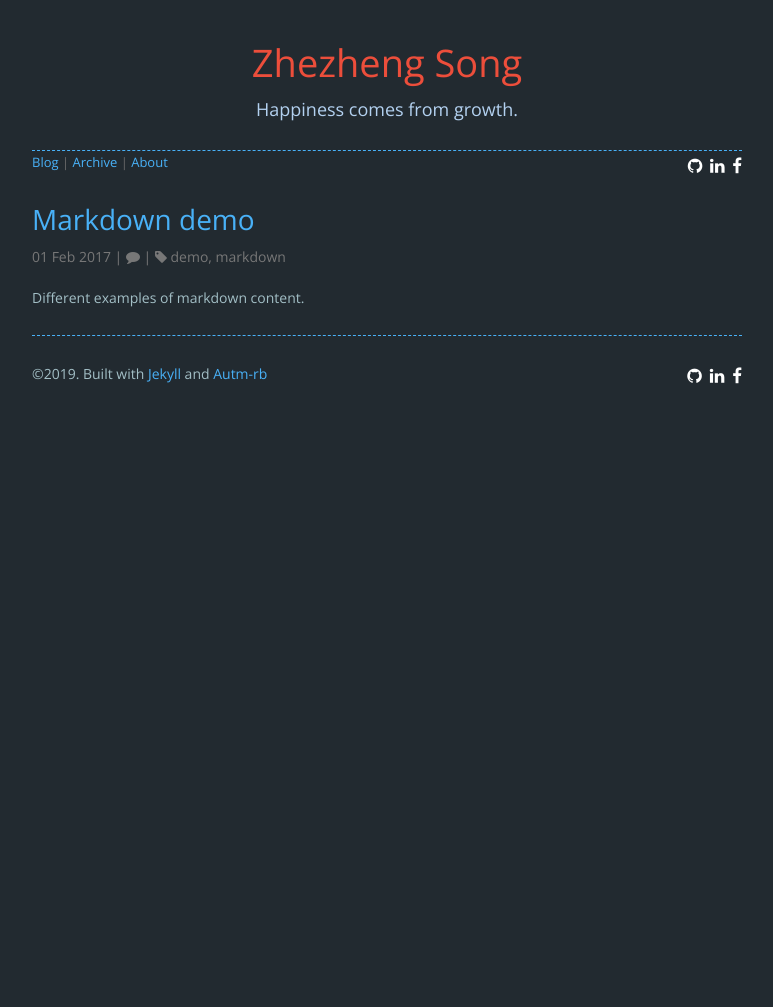
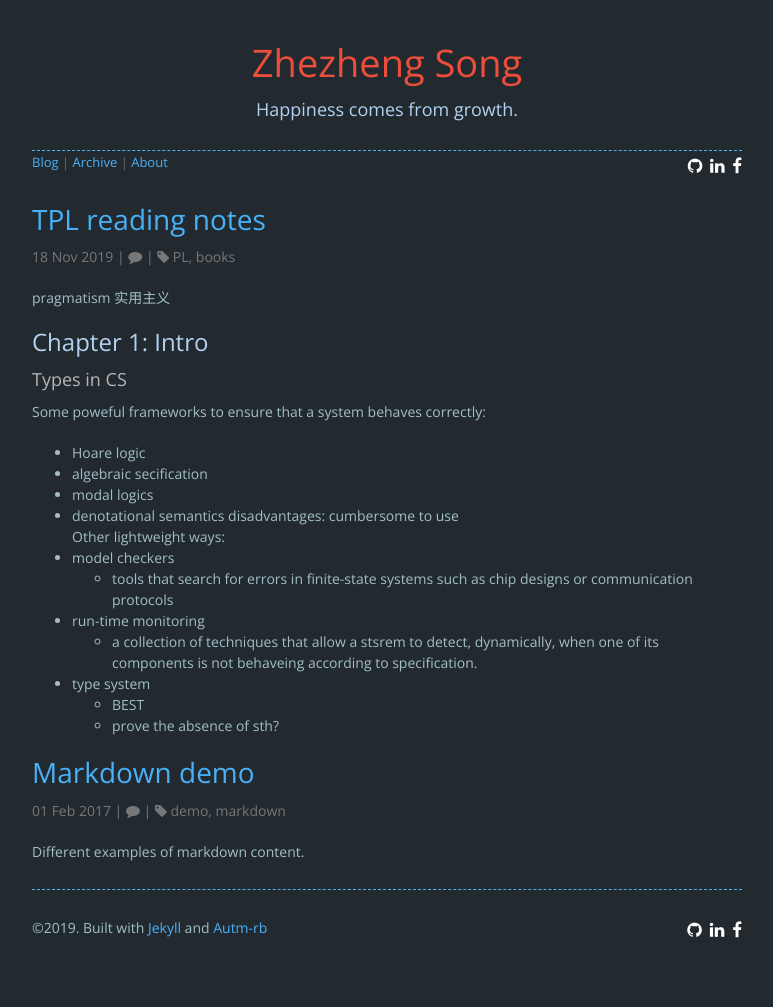
Before and after one commit to zhezhengsong/zhezhengsong.github.io, a Jekyll site: the page built from blog/index.html, in a window 1280 px wide. Shown: the whole page, without its empty margins (253-1026 px from the left). Built offline with Jekyll 4.4.1, drawn with Linux system fonts in a browser that asks for light colours; nearby versions of some CDN libraries; the list of posts is cut into pages by our own code; comment, search, counter and statistics services are not loaded; before the commit the page ends 900 px from its top, so only the background shows below that.

Commit message:
where's my stuff?

```diff
--- a/_posts/TPL_reading_notes.md
+++ b/_posts/2019-11-18-TPL-reading-notes.md
@@ -20,3 +20,4 @@ Other lightweight ways:
   - a collection of techniques that allow a stsrem to detect, dynamically, when one of its components is not behaveing according to specification.
 + type system
   - BEST
+  - prove the absence of sth?
```
